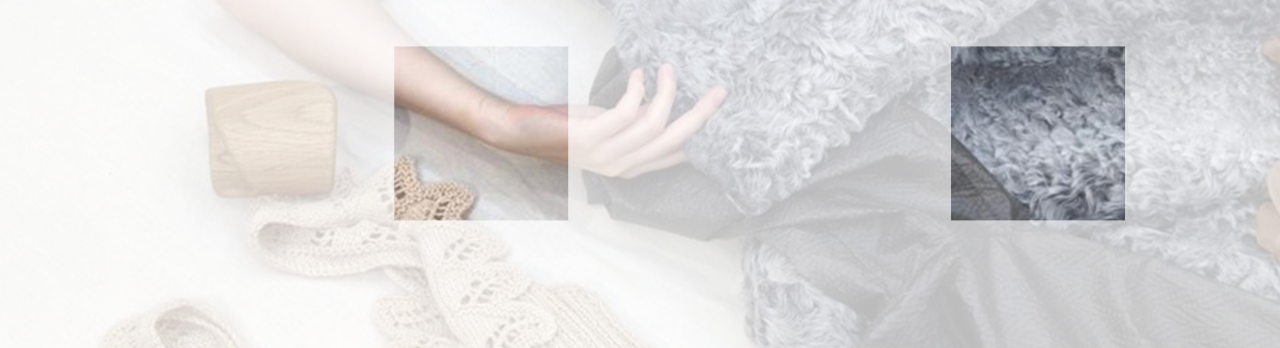
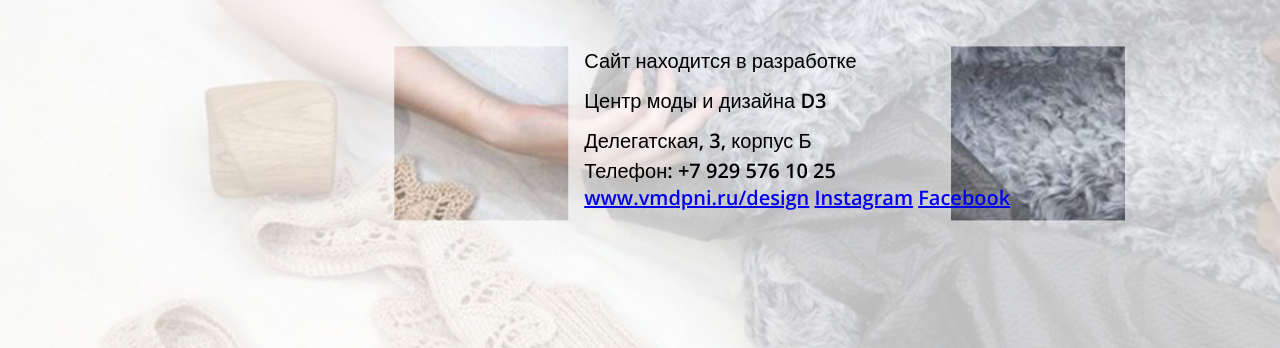
Before and after one commit to aikovalenko/fashion, a plain HTML site: page docs/index.html in a window 1280 px wide. Shown: the part 452-800 px from the top of the page. Drawn offline with nearby package versions, Linux system fonts and the light colour scheme.

Commit message:
info; opens sans

```diff
--- a/docs/index.html
+++ b/docs/index.html
@@ -5,13 +5,23 @@
       <meta http-equiv="X-UA-Compatible" content="IE=edge">
       <meta name="viewport" content="width=device-width, initial-scale=1">
       <title>Fashion & Design center</title>
+      <link href="https://fonts.googleapis.com/css?family=Open+Sans:600&amp;subset=cyrillic" rel="stylesheet">
       <link rel='stylesheet' href='css/libs.css'>
       <link rel='stylesheet' href='css/style.css'>
   </head>
   <body class="" style="background-image: url('images/temp.jpg')">
 
     <div class="cap__logo">
-      <img src="images/logo_eng.svg" alt="Fashion & Design center">
+      <a href="http://www.vmdpni.ru/fashion_design_center/index.php" title="Fashion & Design center"><img src="images/logo_eng.svg" alt="Fashion & Design center"></a>
+    </div>
+
+    <div class="cap__info">
+      <p class="cap__info__dev">Сайт находится в разработке</p>
+      <p class="cap__info__name">Центр моды и дизайна D3</p>
+      <p>Делегатская, 3, корпус Б<br>Телефон: +7 929 576 10 25</p>
+      <a href="http://www.vmdpni.ru/design">www.vmdpni.ru/design</a>
+      <a href="https://www.instagram.com/design.vmdpni">Instagram</a>
+      <a href="https://www.facebook.com/design.vmdpni">Facebook</a>
     </div>
 
     <svg class='cap__overlay' width='100%' height='100%' version='1.1' xmlns='http://www.w3.org/2000/svg'>
--- a/src/css/style.scss
+++ b/src/css/style.scss
@@ -17,6 +17,11 @@
 html {
   font-size: 100%;
   //font-family: 'GMTypewriter', Arial, sans-serif;
+  font-family: 'Open Sans', sans-serif;
+}
+
+p {
+  margin: 0;
 }
 
 .cap {
@@ -55,6 +60,26 @@ html {
     top: 0;
     left: 0;
     z-index: 2;
+  }
+
+  &__info {
+    left: calc(30.8% + 190px);
+    top: 62.3%;
+    position: absolute;
+    z-index: 99;
+
+    font-size: 20px;
+
+    p {
+      line-height: 30px;
+    }
+
+    &__dev {
+      margin-bottom: 10px;
+    }
+    &__name {
+      margin-bottom: 10px;
+    }
   }
 }
 
@@ -110,6 +135,10 @@ html {
       left: 0;
       z-index: 2;
     }
+    &__info {
+      left: 41.8%;
+      top: 37.3%;
+    }
   }
   .square {
     width: 150px;
@@ -136,7 +165,8 @@ html {
   .cap {
 
     &__logo {
-      position: static;
+      top: 0;
+      left: 0;
       width: auto;
       height: auto;
       margin-top: 100px;
@@ -151,8 +181,16 @@ html {
       }
     }
     &__overlay {
-      display: none;
+
     }
+
+    &__info {
+      left: 10%;
+      top: 350px;
+    }
+  }
+  #mask {
+    display: none;
   }
 }
 
```
Also changed, not shown: src/index.html (+10 -1 lines), src/partials/head.html (+1 -0 lines), docs/css/style.css.
